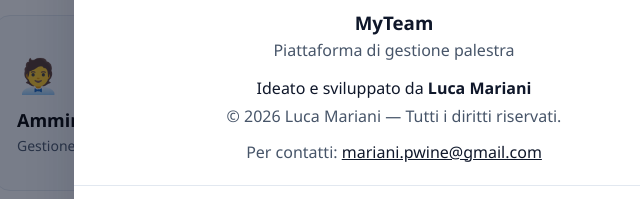
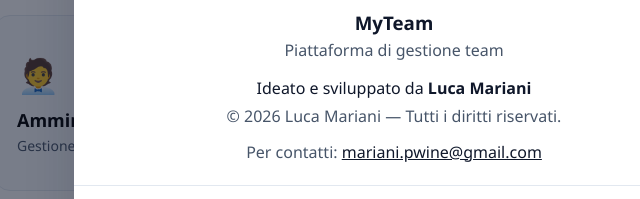
Before and after one commit to DevLucaMariani/MyTeam, a plain HTML site: page frontend/index.html in a window 1280 px wide. Both pictures are taken after a click on the link "Credits". Shown: the part 344-543 px from the top of the page, 246-886 px from the left. Drawn offline with Linux system fonts and the light colour scheme.

Commit message:
Testo: 'gestione palestra' -> 'gestione team' (schermata iniziale, Credits, titolo, PWA)

```diff
--- a/frontend/index.html
+++ b/frontend/index.html
@@ -4,7 +4,7 @@
     <meta charset="UTF-8" />
     <meta name="viewport" content="width=device-width, initial-scale=1.0, viewport-fit=cover" />
     <meta name="theme-color" content="#4f46e5" />
-    <title>MyTeam — Gestione Palestra</title>
+    <title>MyTeam — Gestione Team</title>
     <link rel="icon" type="image/png" href="assets/logo.png" />
     <link rel="apple-touch-icon" href="assets/logo.png" />
     <link rel="manifest" href="manifest.json" />
--- a/frontend/js/router.js
+++ b/frontend/js/router.js
@@ -80,7 +80,7 @@
     const screen = el('div', { class: 'role-screen' }, el('div', { class: 'role-card' }, [
       el('img', { class: 'role-logo', src: 'assets/logo.png', alt: '' }),
       el('h1', { text: 'MyTeam' }),
-      el('p', { class: 'sub', text: 'Piattaforma di gestione palestra — schede, nutrizione e progressi.' }),
+      el('p', { class: 'sub', text: 'Piattaforma di gestione team — schede, nutrizione e progressi.' }),
       el('div', { class: 'role-grid' }, [
         el('button', { class: 'role-pick', onClick: () => goAdminLogin() }, [
           el('div', { class: 'ico', text: '🧑‍💼' }),
--- a/frontend/js/ui.js
+++ b/frontend/js/ui.js
@@ -138,7 +138,7 @@
       body: el('div', { style: 'text-align:center' }, [
         el('img', { src: 'assets/logo.png', alt: '', style: 'width:52px;height:52px;margin-bottom:8px;border-radius:12px' }),
         el('h3', { text: 'MyTeam', style: 'margin:0 0 4px' }),
-        el('p', { class: 'muted', text: 'Piattaforma di gestione palestra', style: 'margin:0 0 16px' }),
+        el('p', { class: 'muted', text: 'Piattaforma di gestione team', style: 'margin:0 0 16px' }),
         el('p', { html: 'Ideato e sviluppato da <strong>Luca Mariani</strong>', style: 'margin:0 0 6px' }),
         el('p', { class: 'muted', text: `© ${year()} Luca Mariani — Tutti i diritti riservati.`, style: 'margin:0 0 14px' }),
         el('div', {}, [
```
Also changed, not shown: frontend/manifest.json.
